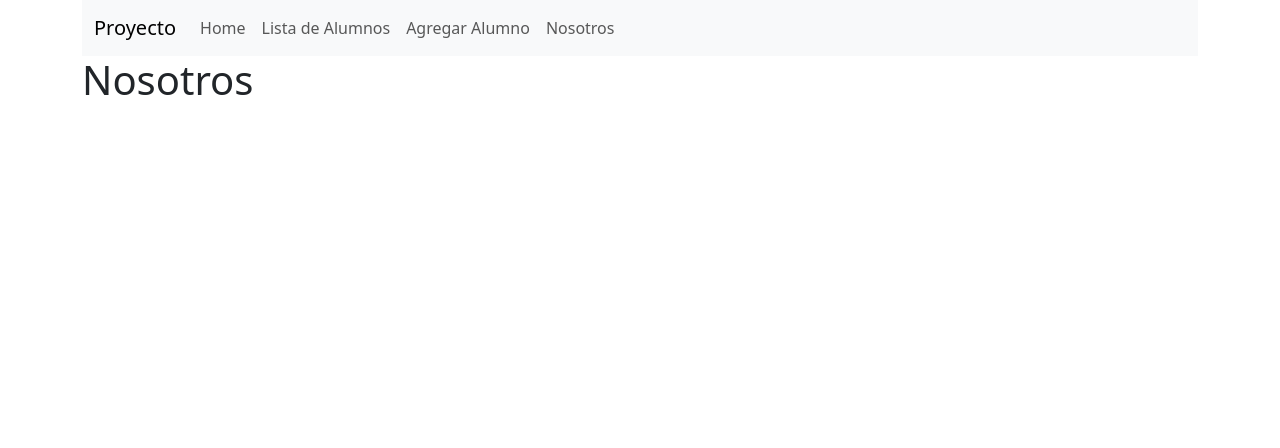
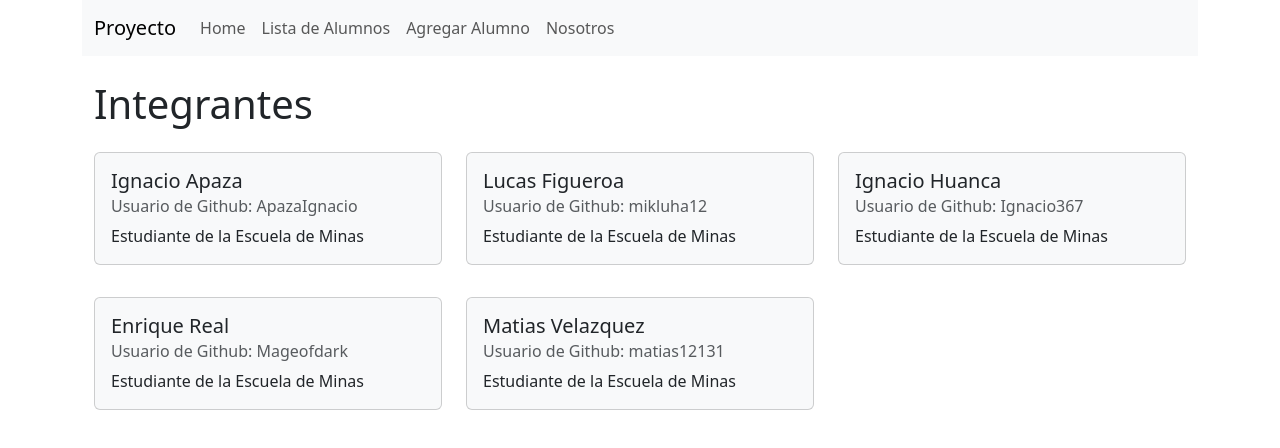
Before and after one commit to Mageofdark/TP05_PV2025_Grupo19, a React (Vite) app in the folder vite-project/: page /Nosotros in a window 1280 px wide. Shown: the top 448 px of the page. Built offline with nearby package versions, Linux system fonts and the light colour scheme.

Commit message:
Creacion de la pagina Nosotros y su integracion al proyecto por Matias Velazquez

```diff
--- /dev/null
+++ b/vite-project/components/Nosotros.jsx
@@ -0,0 +1,81 @@
+import { Card, Col, Container, Row } from "react-bootstrap"
+function Nosotros(){
+    return (
+        <Container className="mt-4">
+                <h1>Integrantes</h1>
+            <Row className="mt-4">
+                <Col md={6} lg={4} className="mb-4">
+                    <Card
+                    bg="light"
+                    text='dark'
+                    className="mb-2"
+                    >
+                        <Card.Body>
+                            <Card.Title>Ignacio Apaza</Card.Title>
+                            <Card.Subtitle className="mb-2 text-muted">Usuario de Github: ApazaIgnacio</Card.Subtitle>
+                            <Card.Text>Estudiante de la Escuela de Minas</Card.Text>
+                        </Card.Body>
+                    </Card>
+                </Col>
+
+                <Col md={6} lg={4} className="mb-4">
+                    <Card
+                    bg="light"
+                    text='dark'
+                    className="mb-2"
+                    >
+                        <Card.Body>
+                            <Card.Title>Lucas Figueroa</Card.Title>
+                            <Card.Subtitle className="mb-2 text-muted">Usuario de Github: mikluha12 </Card.Subtitle>
+                            <Card.Text>Estudiante de la Escuela de Minas</Card.Text>
+                        </Card.Body>
+                    </Card>
+                </Col>
+
+                <Col md={6} lg={4} className="mb-4">
+                    <Card
+                    bg="light"
+                    text='dark'
+                    className="mb-2"
+                    >
+                        <Card.Body>
+                            <Card.Title>Ignacio Huanca</Card.Title>
+                            <Card.Subtitle className="mb-2 text-muted">Usuario de Github: Ignacio367 </Card.Subtitle>
+                            <Card.Text>Estudiante de la Escuela de Minas</Card.Text>
+                        </Card.Body>
+                    </Card>
+                </Col>
+
+                <Col md={6} lg={4} className="mb-4">
+                    <Card
+                    bg="light"
+                    text='dark'
+                    className="mb-2"
+                    >
+                        <Card.Body>
+                            <Card.Title>Enrique Real</Card.Title>
+                            <Card.Subtitle className="mb-2 text-muted">Usuario de Github: Mageofdark </Card.Subtitle>
+                            <Card.Text>Estudiante de la Escuela de Minas</Card.Text>
+                        </Card.Body>
+                    </Card>
+                </Col>
+
+                <Col md={6} lg={4} className="mb-4">
+                    <Card
+                    bg="light"
+                    text='dark'
+                    className="mb-2"
+                    >
+                        <Card.Body>
+                            <Card.Title>Matias Velazquez</Card.Title>
+                            <Card.Subtitle className="mb-2 text-muted">Usuario de Github: matias12131 </Card.Subtitle>
+                            <Card.Text>Estudiante de la Escuela de Minas</Card.Text>
+                        </Card.Body>
+                    </Card>
+                </Col>
+            </Row>
+        </Container>
+    )
+}
+
+export default Nosotros
--- a/vite-project/src/App.jsx
+++ b/vite-project/src/App.jsx
@@ -4,6 +4,7 @@ import { Routes, Route } from 'react-router-dom';
 import Home from '../components/Home';
 import { Lista_Alumnos, Detalles, Editar } from '../components/Lista_Alumnos';
 import AgregarAlumno from '../components/AgregarAlumno';
+import Nosotros from '../components/Nosotros'
 
 function App() {
   return (
@@ -15,7 +16,7 @@ function App() {
           <Route path='Lista-Alumnos/:id' element={<Detalles />} />
           <Route path='Lista-Alumnos/:id/editar' element={<Editar />} />
           <Route path='Nuevo-Alumno' element={<AgregarAlumno />} />
-          <Route path='Nosotros' element={<h1>Nosotros</h1>} />
+          <Route path='Nosotros' element={<Nosotros />} />
         </Route>
       </Routes>
     </div>
```
